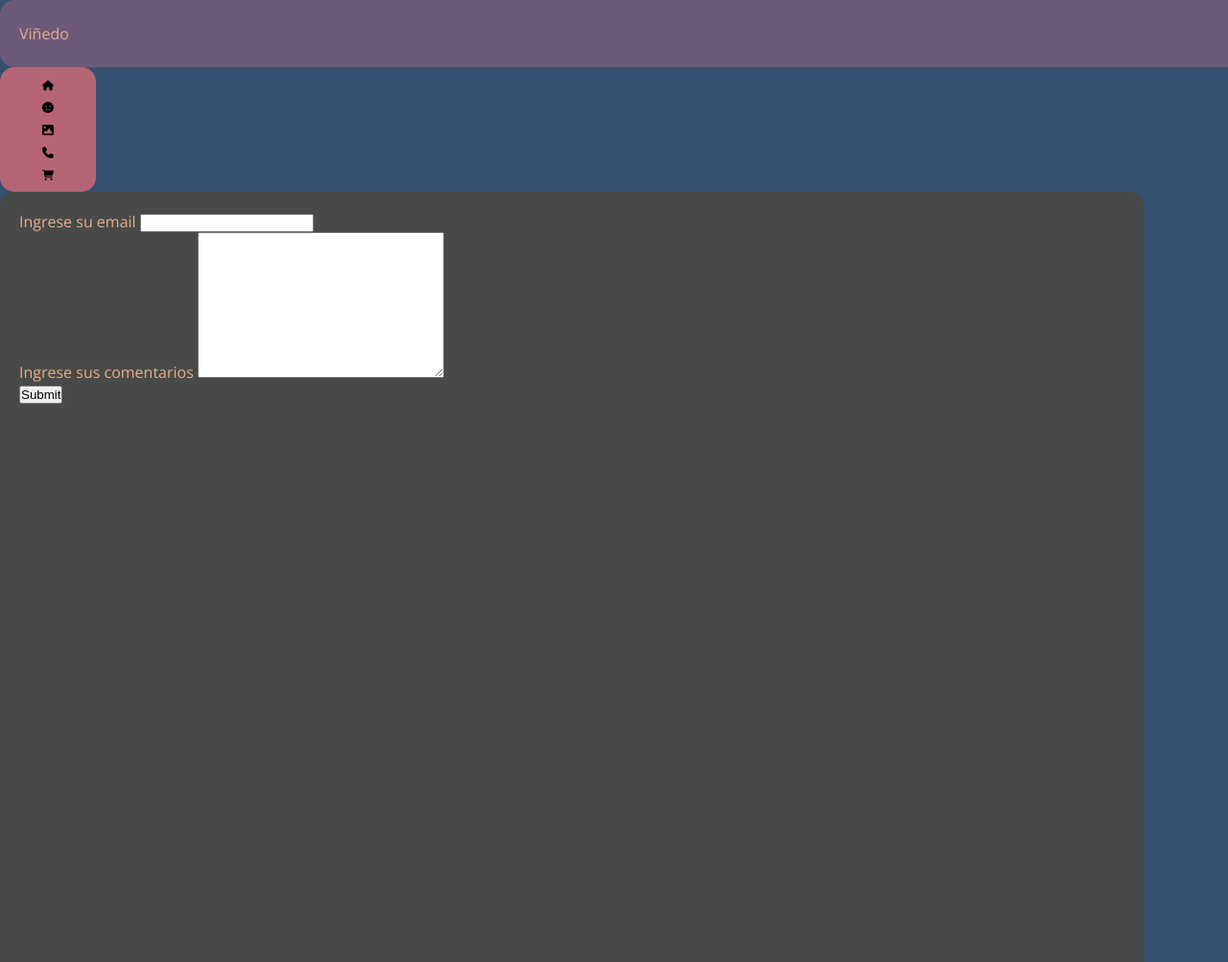
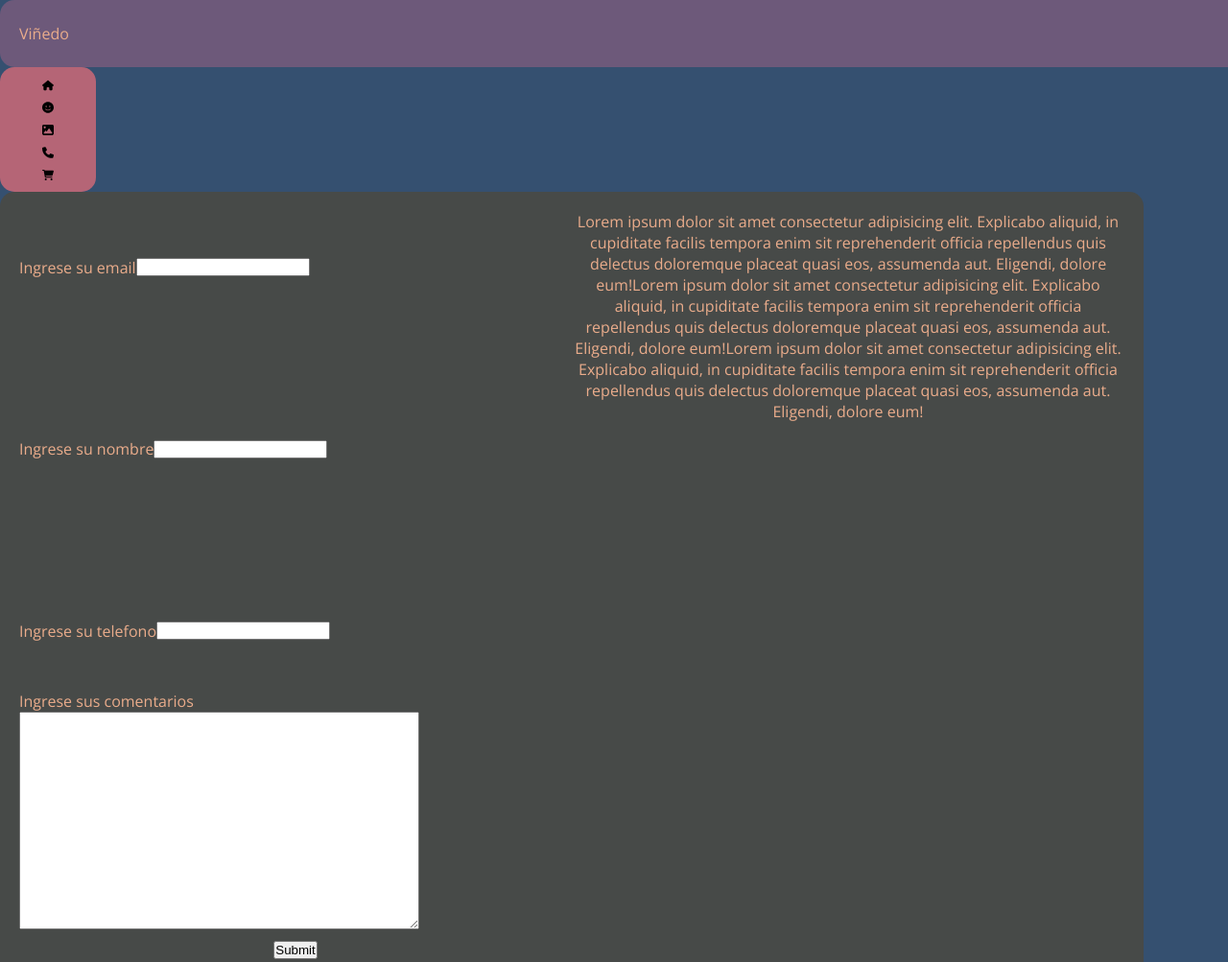
Before and after one commit to RamiroAbriata/CoderHouse, a plain HTML site: page pages/contacto.html in a window 1280 px wide. Shown: the top 1003 px of the page at 96% size. Drawn offline with nearby package versions, Linux system fonts and the light colour scheme.

Commit message:
contacto

```diff
--- a/pages/contacto.html
+++ b/pages/contacto.html
@@ -37,20 +37,31 @@
                 <span class="tooltiptext">Tienda</span>
             </div>
         </nav>
-        <div class="divPrincipal-flex divPrincipal">
-            <form action="">
-                <div>
+        <div class="divPrincipal-flex-contacto divPrincipal">
+            <form class="form-flex" action="submit">
+                <div class="divForm-flex">
                     <label for="email">Ingrese su email</label>
                     <input type="text" id="email">
                 </div>
-                <div>
-                    <label for="comentarios">Ingrese sus comentarios</label>
-                    <textarea name="" id="comentarios" cols="30" rows="10"></textarea>
+                <div class="divForm-flex">
+                    <label for="nombre">Ingrese su nombre</label>
+                    <input type="text" id="nombre">
+                </div>
+                <div class="divForm-flex">
+                    <label for="telefono">Ingrese su telefono</label>
+                    <input type="text" id="telefono">
+                </div>
+                <div class="divForm-flex">
+                    <dl>
+                        <dt><label for="comentarios">Ingrese sus comentarios</label></dt>
+                        <dt><textarea name="" id="comentarios" cols="50" rows="15"></textarea></dt>
+                    </dl>
                 </div>
                 <div>
                     <input type="submit">
                 </div>
             </form>
+            <p class="pContacto">Lorem ipsum dolor sit amet consectetur adipisicing elit. Explicabo aliquid, in cupiditate facilis tempora enim sit reprehenderit officia repellendus quis delectus doloremque placeat quasi eos, assumenda aut. Eligendi, dolore eum!Lorem ipsum dolor sit amet consectetur adipisicing elit. Explicabo aliquid, in cupiditate facilis tempora enim sit reprehenderit officia repellendus quis delectus doloremque placeat quasi eos, assumenda aut. Eligendi, dolore eum!Lorem ipsum dolor sit amet consectetur adipisicing elit. Explicabo aliquid, in cupiditate facilis tempora enim sit reprehenderit officia repellendus quis delectus doloremque placeat quasi eos, assumenda aut. Eligendi, dolore eum!</p>
         </div>
     </main>
     <footer>
--- a/styles/styles.css
+++ b/styles/styles.css
@@ -46,9 +46,24 @@ footer {
     border-radius: 15px;
 }
 
-p {
+form {
+    width: 50%;
+}
+
+dl {
+    display: inline-block;
+    vertical-align: top;
+}
+
+.pIndex {
     text-align: center;
     vertical-align: middle;
+}
+
+.pContacto {
+    text-align: center;
+    vertical-align: auto;
+    width: 50%;
 }
 
 .divPrincipal {
@@ -89,6 +104,13 @@ p {
     align-items: center;
 }
 
+.form-flex {
+    display: flex;
+    flex-direction: column;
+    justify-content: space-between;
+    align-items: center;
+}
+
 .nav-flex-son {
     order: 1;
     width: 15%;
@@ -119,11 +141,18 @@ p {
     height: 15%;
 }
 
-.divPrincipal-flex {
+.divPrincipal-flex-index {
     display: flex;
     flex-direction: row;
     flex-wrap: wrap;
-    justify-content: flex-start;
+    justify-content: space-between;
+    align-items: center;
+}
+
+.divPrincipal-flex-contacto {
+    display: flex;
+    flex-direction: row;
+    flex-wrap: wrap;
 }
 
 .divPrincipal-flex-son {
@@ -145,6 +174,14 @@ p {
     height: 30%;
 }
 
+.divForm-flex {
+    display: flex;
+    width: 100%;
+    height: 15%;
+    align-items: center;
+    justify-content: flex-start;
+}
+
 .imageindex {
     max-width: 100%;
     max-height: 100%;
@@ -158,8 +195,8 @@ p {
 .tooltip .tooltiptext {
     visibility: hidden;
     width: 120px;
-    background-color: black;
-    color: #fff;
+    background-color: white;
+    color: black;
     text-align: center;
     padding: 5px 0;
     border-radius: 6px;
```
Also changed, not shown: pages/index.html (+13 -5 lines).
